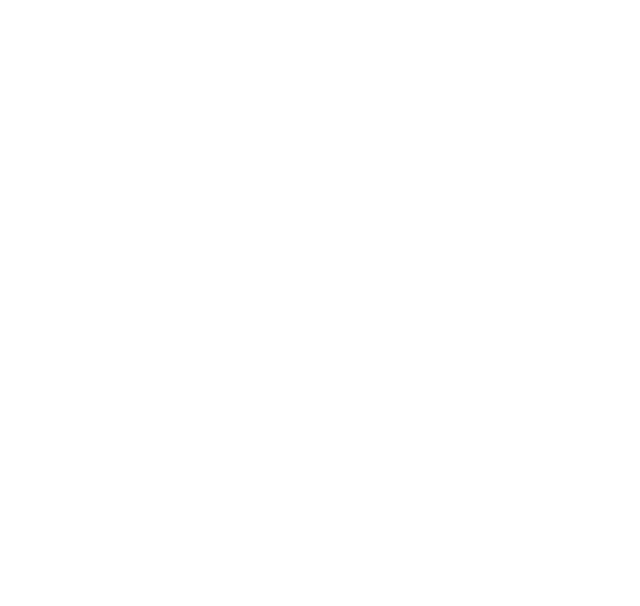
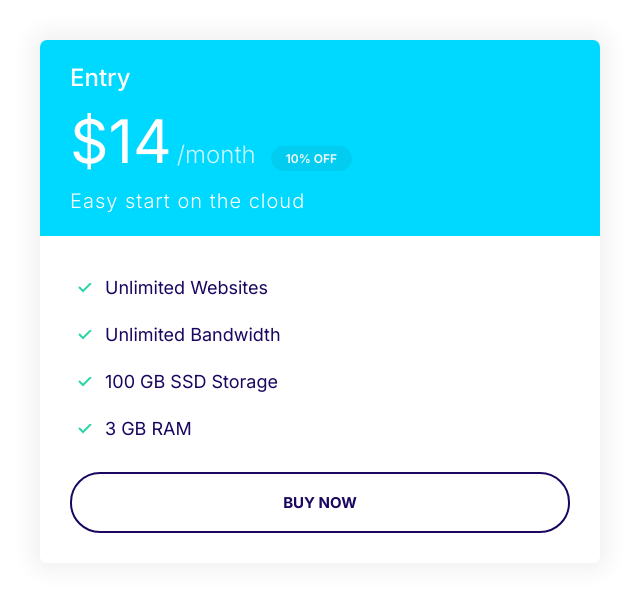
Before and after one commit to farshaadni/hello, a plain HTML site: page index.html in a window 1280 px wide. Shown: the whole page, without its empty margins (0-640 px from the left). Drawn offline with Linux system fonts and the light colour scheme.

Commit message:
creat plans component.

```diff
--- a/css/styles.css
+++ b/css/styles.css
@@ -127,6 +127,7 @@ a {
 
   .badge--small {
     font-size: 1.2rem;
+    padding: 0.5rem 1.5rem;
   }
 }
 
@@ -232,6 +233,11 @@ a {
   color: #fff;
 }
 
+.btn--block {
+  width: 100%;
+  display: inline-block;
+}
+
 @media screen and (min-width: 1024px) {
   .btn {
     font-size: 1.5rem;
@@ -296,3 +302,56 @@ a {
   background: var(--color-secondary);
   color: #fff;
 }
+
+.card--secondary .badge--secondary {
+  background: #02cdf1;
+}
+
+/* plans */
+
+.plan__name {
+  font-size: 2.4rem;
+  font-weight: 500;
+  margin: 0;
+  color: #fff;
+}
+
+.plan__price {
+  font-size: 6rem;
+}
+
+.plan__billing-cycle {
+  font-size: 2.4rem;
+  font-weight: 300;
+  opacity: 0.8;
+  margin-right: 1rem;
+}
+
+.plan__description {
+  font-size: 2rem;
+  font-weight: 300;
+  letter-spacing: 1px;
+  display: block;
+}
+
+.plan .list__item {
+  margin-bottom: 2rem;
+}
+
+@media screen and(min-width:1024) {
+  .plan__name {
+    font-size: 1.4rem;
+  }
+
+  .plan__price {
+    font-size: 5rem;
+  }
+
+  .plan__billing-cycle {
+    font-size: 1.6rem;
+  }
+
+  .plan__description {
+    font-size: 1.7rem;
+  }
+}
--- a/index.html
+++ b/index.html
@@ -12,11 +12,35 @@
     <link rel="preconnect" href="https://fonts.googleapis.com" />
     <link rel="preconnect" href="https://fonts.gstatic.com" crossorigin />
     <link
-      href="https://fonts.googleapis.com/css2?family=Inter:wght@100;400;600;700&display=swap"
+      href="https://fonts.googleapis.com/css2?family=Inter:wght@100;300;400;500;600;700&display=swap"
       rel="stylesheet"
     />
     <link rel="stylesheet" href="css/normalize.css" />
     <link rel="stylesheet" href="css/styles.css" />
   </head>
-  <body></body>
+  <body>
+    <div class="plan" style="width: 50%; padding: 4rem">
+      <div>
+        <div class="card card--secondary">
+          <header class="card__header">
+            <h3 class="plan__name">Entry</h3>
+            <span class="plan__price">$14</span>
+            <span class="plan__billing-cycle">/month</span>
+            <span class="badge badge--secondary badge--small">10% OFF</span>
+            <span class="plan__description">Easy start on the cloud</span>
+          </header>
+
+          <div class="card__body">
+            <ul class="list list--tick">
+              <li class="list__item">Unlimited Websites</li>
+              <li class="list__item">Unlimited Bandwidth</li>
+              <li class="list__item">100 GB SSD Storage</li>
+              <li class="list__item">3 GB RAM</li>
+            </ul>
+            <button class="btn btn--outline btn--block">BUY NOW</button>
+          </div>
+        </div>
+      </div>
+    </div>
+  </body>
 </html>
```
Also changed, not shown: component/plans.html (added, +23 -0 lines).
